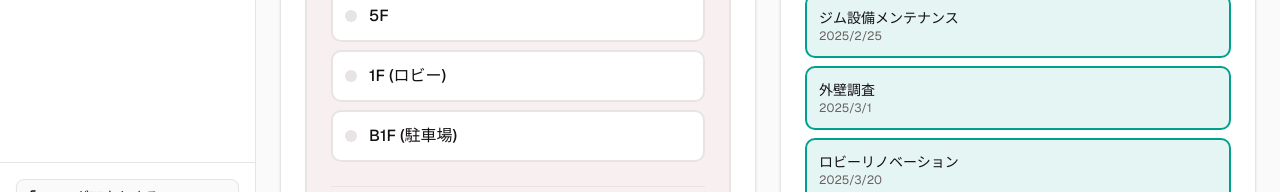
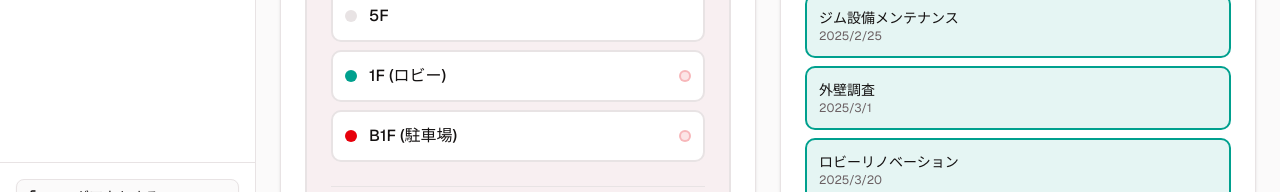
Before and after one commit to i20tominaga/resident-app, a Next.js app: page /dashboard/map in a window 1280 px wide. Shown: the part 569-761 px from the top of the page. Built offline with nearby package versions, Linux system fonts and the light colour scheme; sample sign-in values are in the browser's storage.

Commit message:
fix: app/dashboard/map/page.tsx

```diff
--- a/app/dashboard/map/page.tsx
+++ b/app/dashboard/map/page.tsx
@@ -4,9 +4,9 @@ import { useState, useMemo, useEffect } from 'react';
 import { Card, CardContent, CardDescription, CardHeader, CardTitle } from '@/components/ui/card';
 import { Badge } from '@/components/ui/badge';
 import { Button } from '@/components/ui/button';
-import { loadEvents } from '@/lib/data-loader';
+import { loadEvents, loadBuildings } from '@/lib/data-loader';
 import { MapPin, AlertTriangle, Eye, EyeOff } from 'lucide-react';
-import { ConstructionEvent } from '@/lib/types';
+import { ConstructionEvent, Facility } from '@/lib/types';
 
 const getTypeColor = (type: string) => {
   switch (type) {
@@ -51,15 +51,19 @@ export default function MapPage() {
   const [showOngoing, setShowOngoing] = useState(true);
   const [showScheduled, setShowScheduled] = useState(true);
   const [allEvents, setAllEvents] = useState<ConstructionEvent[]>([]);
+  const [facilities, setFacilities] = useState<Facility[]>([]);
   const [isLoading, setIsLoading] = useState(true);
 
   useEffect(() => {
     const loadData = async () => {
       try {
-        const events = await loadEvents();
+        const [events, buildings] = await Promise.all([loadEvents(), loadBuildings()]);
         setAllEvents(events);
+        // Collect all facilities from all buildings
+        const allFacilities = buildings.flatMap(b => b.features || []);
+        setFacilities(allFacilities);
       } catch (error) {
-        console.error('Error loading events:', error);
+        console.error('Error loading data:', error);
       } finally {
         setIsLoading(false);
       }
@@ -67,6 +71,17 @@ export default function MapPage() {
 
     loadData();
   }, []);
+
+  // Build a map from facility ID to floor number
+  const facilityFloorMap = useMemo(() => {
+    const map = new Map<string, number>();
+    facilities.forEach(fac => {
+      if (fac.floor !== undefined) {
+        map.set(fac.id, fac.floor);
+      }
+    });
+    return map;
+  }, [facilities]);
 
   const filteredEvents = useMemo(() => {
     return allEvents.filter(event => {
@@ -110,7 +125,7 @@ export default function MapPage() {
                     {[30, 25, 20, 15, 10, 5, 1, -1].map(floor => {
                       const affectedEvents = filteredEvents.filter(event =>
                         event.affectedFloors.includes(floor) ||
-                        (floor === -1 && event.affectedFacilities.some(fac => fac.includes('駐車場')))
+                        event.affectedFacilities.some(facId => facilityFloorMap.get(facId) === floor)
                       );
 
                       const floorLabel =
@@ -309,8 +324,7 @@ export default function MapPage() {
                   <div
                     key={event.id}
                     onClick={() => setSelectedEventId(event.id)}
-                    className={`p-3 rounded-lg border-2 cursor-pointer transition ${
-                      selectedEventId === event.id
+                    className={`p-3 rounded-lg border-2 cursor-pointer transition ${selectedEventId === event.id
                       ? getStatusColor(event.status) +
                       ' ring-2 ring-primary'
                       : getStatusColor(event.status)
--- a/public/data/events.json
+++ b/public/data/events.json
@@ -11,9 +11,15 @@
       "endDate": "2025-03-10",
       "startTime": "09:00",
       "endTime": "17:00",
-      "affectedFloors": [],
-      "affectedFacilities": ["fac-001"],
-      "affectedAreas": ["駐車場全体"],
+      "affectedFloors": [
+        -1
+      ],
+      "affectedFacilities": [
+        "fac-001"
+      ],
+      "affectedAreas": [
+        "駐車場全体"
+      ],
       "noiseLevel": "high",
       "accessRestrictions": true,
       "details": "安全確保のため、工事期間中は駐車スペースが限定されます。詳細は別途掲示板にてお知らせします。",
@@ -34,9 +40,15 @@
       "endDate": "2025-02-25",
       "startTime": "18:00",
       "endTime": "21:00",
-      "affectedFloors": [],
-      "affectedFacilities": ["fac-002"],
-      "affectedAreas": ["2階ジム"],
+      "affectedFloors": [
+        2
+      ],
+      "affectedFacilities": [
+        "fac-002"
+      ],
+      "affectedAreas": [
+        "2階ジム"
+      ],
       "noiseLevel": "low",
       "accessRestrictions": true,
       "details": "夜間のみの工事となります。ジムは使用不可になります。",
@@ -55,9 +67,24 @@
       "endDate": "2025-03-15",
       "startTime": "08:00",
       "endTime": "18:00",
-      "affectedFloors": [10, 11, 12, 13, 14, 15, 16, 17, 18, 19, 20],
+      "affectedFloors": [
+        10,
+        11,
+        12,
+        13,
+        14,
+        15,
+        16,
+        17,
+        18,
+        19,
+        20
+      ],
       "affectedFacilities": [],
-      "affectedAreas": ["北側外壁", "東側外壁"],
+      "affectedAreas": [
+        "北側外壁",
+        "東側外壁"
+      ],
       "noiseLevel": "medium",
       "accessRestrictions": false,
       "details": "足場を組んで調査します。音や振動が発生する可能性があります。",
@@ -78,9 +105,15 @@
       "endDate": "2025-04-30",
       "startTime": "10:00",
       "endTime": "18:00",
-      "affectedFloors": [],
-      "affectedFacilities": ["fac-003"],
-      "affectedAreas": ["1階ロビー"],
+      "affectedFloors": [
+        1
+      ],
+      "affectedFacilities": [
+        "fac-003"
+      ],
+      "affectedAreas": [
+        "1階ロビー"
+      ],
       "noiseLevel": "high",
       "accessRestrictions": false,
       "details": "営業時間中の工事となります。騒音が発生しますがご理解よろしくお願いします。",
```
Lines whose indentation alone changed are shown as unchanged.
